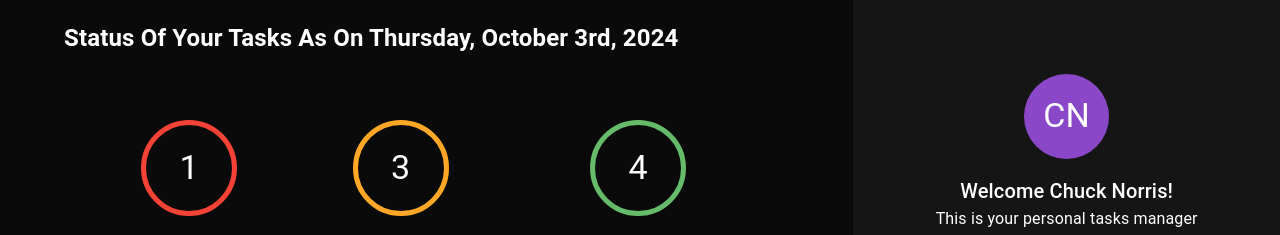
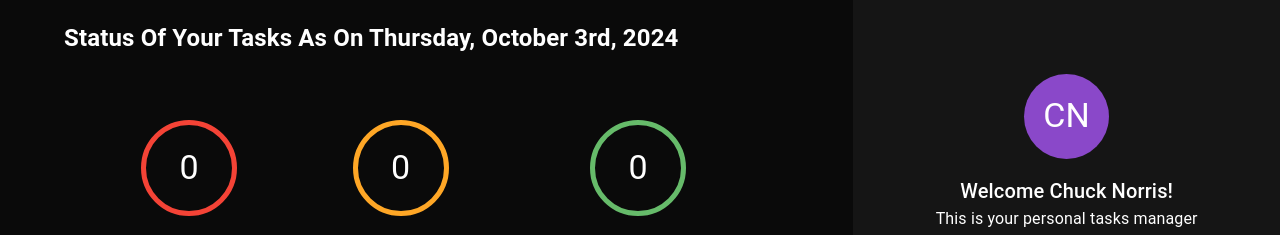
Before and after one commit to TomiSar/TaskManager-App, a React (Create React App) app in the folder client/: page / in a window 1280 px wide. Shown: the top 235 px of the page. Built offline with nearby package versions, Linux system fonts and the light colour scheme; no server answers.

Commit message:
Added tasks counter for UI that count total tasks based on task status.

```diff
--- a/client/src/components/TaskArea/TaskArea.tsx
+++ b/client/src/components/TaskArea/TaskArea.tsx
@@ -14,6 +14,7 @@ import { sendApiRequest } from '../../api/apiRequest';
 import { API_URL } from '../../constants/constants';
 import { TaskGetRequest as AllTasks } from '../../interfaces/TaskGetRequest';
 import { TaskPutRequest as UpdatedTask } from '../../interfaces/TaskPutRequest';
+import { countTotalTasks } from '../../helpers/helpers';
 
 export function TaskArea() {
   const { error, isLoading, data, refetch } = useQuery(
@@ -79,14 +80,29 @@ export function TaskArea() {
           xs={12}
           mb={8}
         >
-          <TaskCounter count={1} status={Status.todo} />
           <TaskCounter
-            count={3}
-            status={Status.inprogress}
+            status={Status.todo}
+            count={
+              data
+                ? countTotalTasks(data, Status.todo)
+                : undefined
+            }
           />
           <TaskCounter
-            count={4}
+            status={Status.inprogress}
+            count={
+              data
+                ? countTotalTasks(data, Status.inprogress)
+                : undefined
+            }
+          />
+          <TaskCounter
             status={Status.completed}
+            count={
+              data
+                ? countTotalTasks(data, Status.completed)
+                : undefined
+            }
           />
         </Grid>
         <Grid
--- a/client/src/components/TaskCounter/TaskCounter.tsx
+++ b/client/src/components/TaskCounter/TaskCounter.tsx
@@ -8,8 +8,8 @@ import {
 import { Status } from '../../enums/Status';
 
 export function TaskCounter({
+  status = Status.todo,
   count = 0,
-  status = Status.todo,
 }: TaskCounterProps) {
   return (
     <>
--- a/client/src/components/TaskForm/CreateTaskForm.tsx
+++ b/client/src/components/TaskForm/CreateTaskForm.tsx
@@ -57,6 +57,8 @@ export function CreateTaskForm() {
       priority,
     };
     createTaskMutation.mutate(newTask);
+
+    // Clear Form values
   }
 
   useEffect(() => {
--- a/client/src/helpers/helpers.ts
+++ b/client/src/helpers/helpers.ts
@@ -1,6 +1,7 @@
 import { Priority } from '../enums/Priority';
 import { Status } from '../enums/Status';
 import { TaskCountStatusType } from '../interfaces/TaskCount';
+import { TaskGetRequest as Tasks } from '../interfaces/TaskGetRequest';
 
 export const setTaskCounterStatusBorderColor = (
   status: TaskCountStatusType,
@@ -57,3 +58,16 @@ export const setHeaderPriorityFontColor = (
       return 'success.dark';
   }
 };
+
+export const countTotalTasks = (
+  tasks: Tasks[],
+  status: TaskCountStatusType,
+): number => {
+  if (!Array.isArray(tasks)) return 0;
+
+  const totalTasks = tasks.filter((task) => {
+    return task.status === status;
+  });
+
+  return totalTasks.length;
+};
--- a/client/src/interfaces/TaskCount.ts
+++ b/client/src/interfaces/TaskCount.ts
@@ -6,6 +6,6 @@ export type TaskCountStatusType =
   | Status.completed;
 
 export interface TaskCount {
+  status?: TaskCountStatusType;
   count?: number;
-  status?: TaskCountStatusType;
 }
--- a/client/src/interfaces/TaskGetRequest.ts
+++ b/client/src/interfaces/TaskGetRequest.ts
@@ -6,6 +6,6 @@ export interface TaskGetRequest {
   title: string;
   date: string;
   description: string;
+  priority: `${Priority}`;
   status: `${Status}`;
-  priority: `${Priority}`;
 }
```
